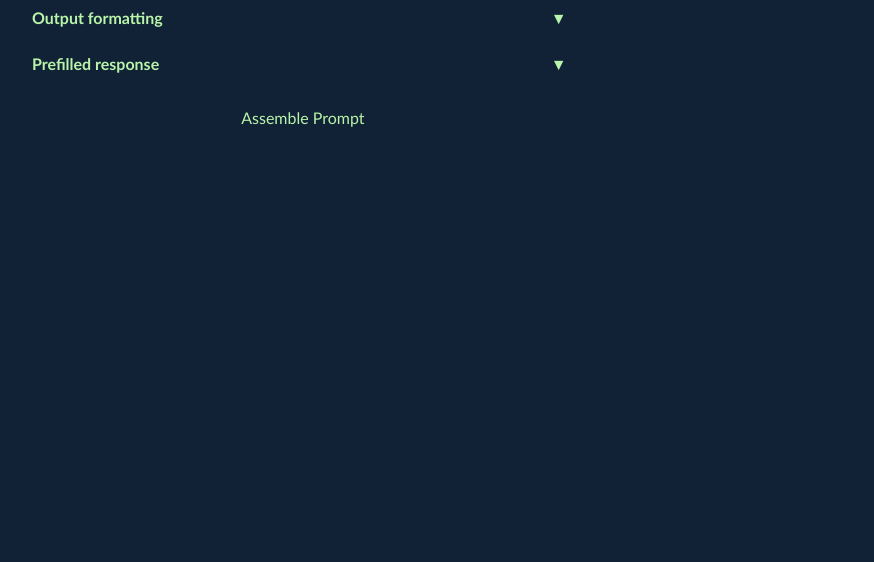
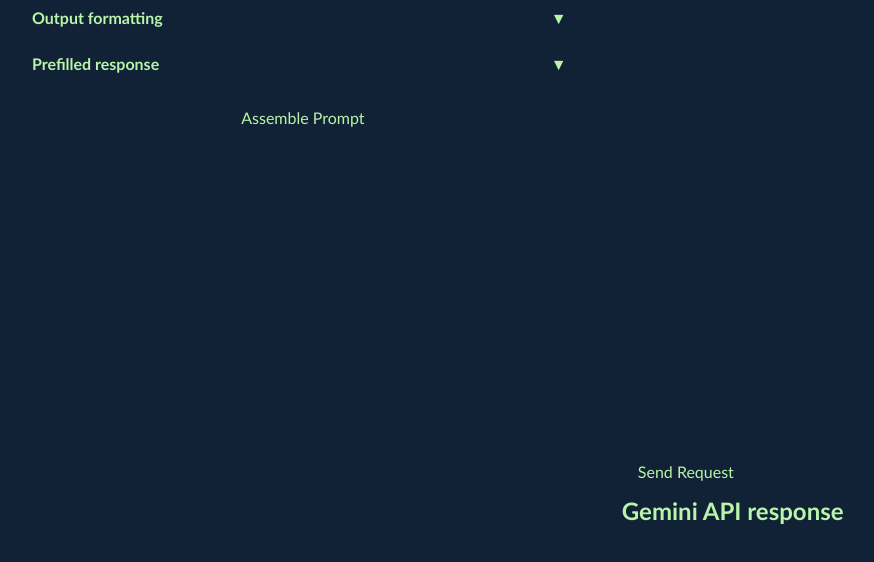
Before and after one commit to RobertoFreireDev/PromptCanvas, a React (Vite) app in the folder promptcanvas/: page / in a window 1280 px wide. Shown: the part 640-1202 px from the top of the page, without its empty margins (90-964 px from the left). Before the commit the page ends 1138 px from the top, so only its background shows below. Built offline with nearby package versions, Linux system fonts and the light colour scheme.

Commit message:
Integrate with gemini

```diff
--- a/promptcanvas/src/App.css
+++ b/promptcanvas/src/App.css
@@ -61,13 +61,16 @@ label {
 textarea {
   width: 100%;
   border: none;
-  border-radius: 10px;
   padding: 0.5rem;
   margin: 0.2rem 0rem;
   background: var(--color-bg);
   color: var(--color-fg);
   scrollbar-color: var(--color-scrollbar-thumb) var(--color-scrollbar-track);
   resize: none;
+}
+
+textarea:hover {
+  border-color: var(--color-fg);
 }
 
 textarea::-webkit-scrollbar {
--- a/promptcanvas/src/App.tsx
+++ b/promptcanvas/src/App.tsx
@@ -8,10 +8,15 @@ import type { FormValues } from './types/promptCanvas'
 import { assemblePrompt } from './utils/promptAssembly'
 
 const GOOGLE_API_KEY_STORAGE_KEY = 'promptcanvas.googleApiKey'
+const GEMINI_MODEL = 'gemini-2.0-flash'
+
+const formatGeminiResponse = (response: unknown) => JSON.stringify(response, null, 2)
 
 function App() {
   const [values, setValues] = useState<FormValues>(() => createInitialValues())
   const [assembledPrompt, setAssembledPrompt] = useState('')
+  const [geminiResponse, setGeminiResponse] = useState('')
+  const [isGeminiLoading, setIsGeminiLoading] = useState(false)
   const [isKeyDialogOpen, setIsKeyDialogOpen] = useState(false)
   const [googleApiKeyInput, setGoogleApiKeyInput] = useState(
     () => localStorage.getItem(GOOGLE_API_KEY_STORAGE_KEY) ?? '',
@@ -20,9 +25,80 @@ function App() {
 
   const promptPreview = useMemo(() => assembledPrompt, [assembledPrompt])
 
+  const requestGemini = async () => {
+    if (!assembledPrompt.trim()) {
+      setGeminiResponse(
+        JSON.stringify({ error: 'Assemble a payload before sending the Gemini request.' }, null, 2),
+      )
+      return
+    }
+
+    const payload = assembledPrompt
+    setGeminiResponse('')
+
+    const apiKey = localStorage.getItem(GOOGLE_API_KEY_STORAGE_KEY)?.trim() ?? ''
+    if (!apiKey) {
+      setGeminiResponse(
+        JSON.stringify(
+          { error: 'Missing Google API key. Open "Google API Key" and save a valid key first.' },
+          null,
+          2,
+        ),
+      )
+      return
+    }
+
+    setIsGeminiLoading(true)
+    try {
+      const response = await fetch(
+        `https://generativelanguage.googleapis.com/v1beta/models/${GEMINI_MODEL}:generateContent?key=${encodeURIComponent(apiKey)}`,
+        {
+          method: 'POST',
+          headers: { 'Content-Type': 'application/json' },
+          body: JSON.stringify({
+            contents: [{ parts: [{ text: payload }] }],
+          }),
+        },
+      )
+
+      if (!response.ok) {
+        const errorPayload = await response.json().catch(() => ({}))
+        setGeminiResponse(
+          JSON.stringify(
+            {
+              error: 'Gemini API request failed.',
+              status: response.status,
+              details: errorPayload,
+            },
+            null,
+            2,
+          ),
+        )
+        return
+      }
+
+      const responsePayload = await response.json()
+      setGeminiResponse(formatGeminiResponse(responsePayload))
+    } catch (error) {
+      setGeminiResponse(
+        JSON.stringify(
+          {
+            error: 'Unable to reach Gemini API.',
+            details: error instanceof Error ? error.message : 'Unknown error',
+          },
+          null,
+          2,
+        ),
+      )
+    } finally {
+      setIsGeminiLoading(false)
+    }
+  }
+
   const onSubmit = (event: FormEvent) => {
     event.preventDefault()
     setAssembledPrompt(assemblePrompt(values))
+    setGeminiResponse('')
   }
 
   const updateStringField = (fieldId: string, nextValue: string) => {
@@ -105,7 +181,12 @@ function App() {
         </form>
       </section>
 
-      <PromptOutput value={promptPreview} />
+      <PromptOutput
+        value={promptPreview}
+        responseValue={geminiResponse}
+        isLoadingResponse={isGeminiLoading}
+        onRequest={requestGemini}
+      />
 
       {isKeyDialogOpen && (
         <div className="dialogOverlay" role="presentation" onClick={closeKeyDialog}>
--- a/promptcanvas/src/components/PromptOutput.tsx
+++ b/promptcanvas/src/components/PromptOutput.tsx
@@ -1,5 +1,8 @@
 type PromptOutputProps = {
   value: string
+  responseValue: string
+  isLoadingResponse: boolean
+  onRequest: () => void
 }
 
 const escapeHtml = (text: string) =>
@@ -36,8 +39,9 @@ const highlightJson = (input: string) => {
   )
 }
 
-function PromptOutput({ value }: PromptOutputProps) {
+function PromptOutput({ value, responseValue, isLoadingResponse, onRequest }: PromptOutputProps) {
   const rendered = highlightJson(value)
+  const renderedResponse = highlightJson(responseValue)
 
   return (
     <section className="output">
@@ -50,6 +54,27 @@ function PromptOutput({ value }: PromptOutputProps) {
         <div className="jsonPlaceholder">
         </div>
       )}
+      <button
+        type="button"
+        className="submitBtn"
+        onClick={onRequest}
+        disabled={!value.trim() || isLoadingResponse}
+      >
+        {isLoadingResponse ? 'Requesting...' : 'Send Request'}
+      </button>
+      <h2>Gemini API response</h2>
+      {isLoadingResponse ? (
+        <pre className="jsonViewer" aria-label="Gemini API response loading">
+          <code>{'{\n  "status": "Loading response..."\n}'}</code>
+        </pre>
+      ) : responseValue ? (
+        <pre className="jsonViewer" aria-label="Gemini API JSON response">
+          <code dangerouslySetInnerHTML={{ __html: renderedResponse }} />
+        </pre>
+      ) : (
+        <div className="jsonPlaceholder">
+        </div>
+      )}
     </section>
   )
 }
```
